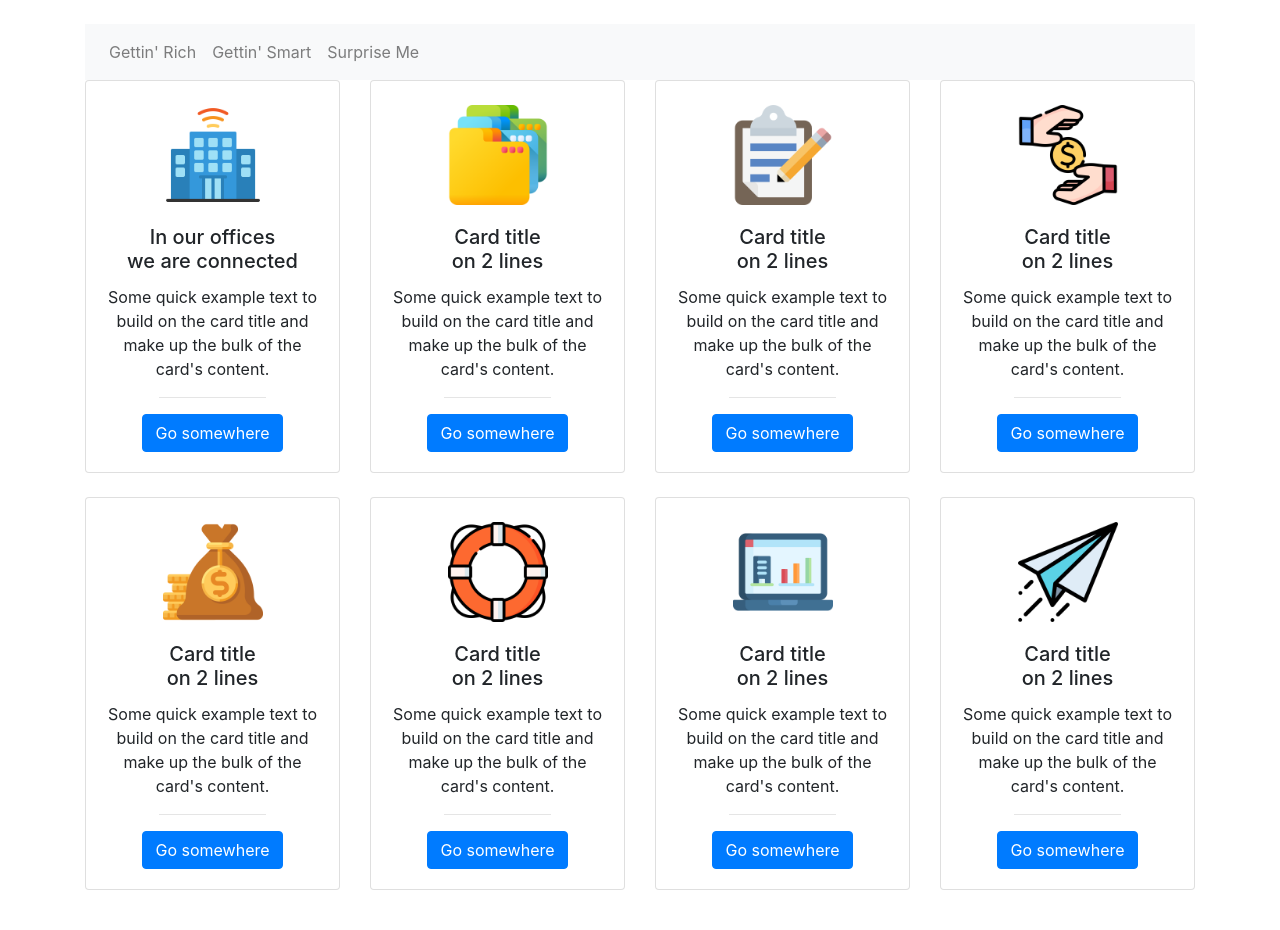
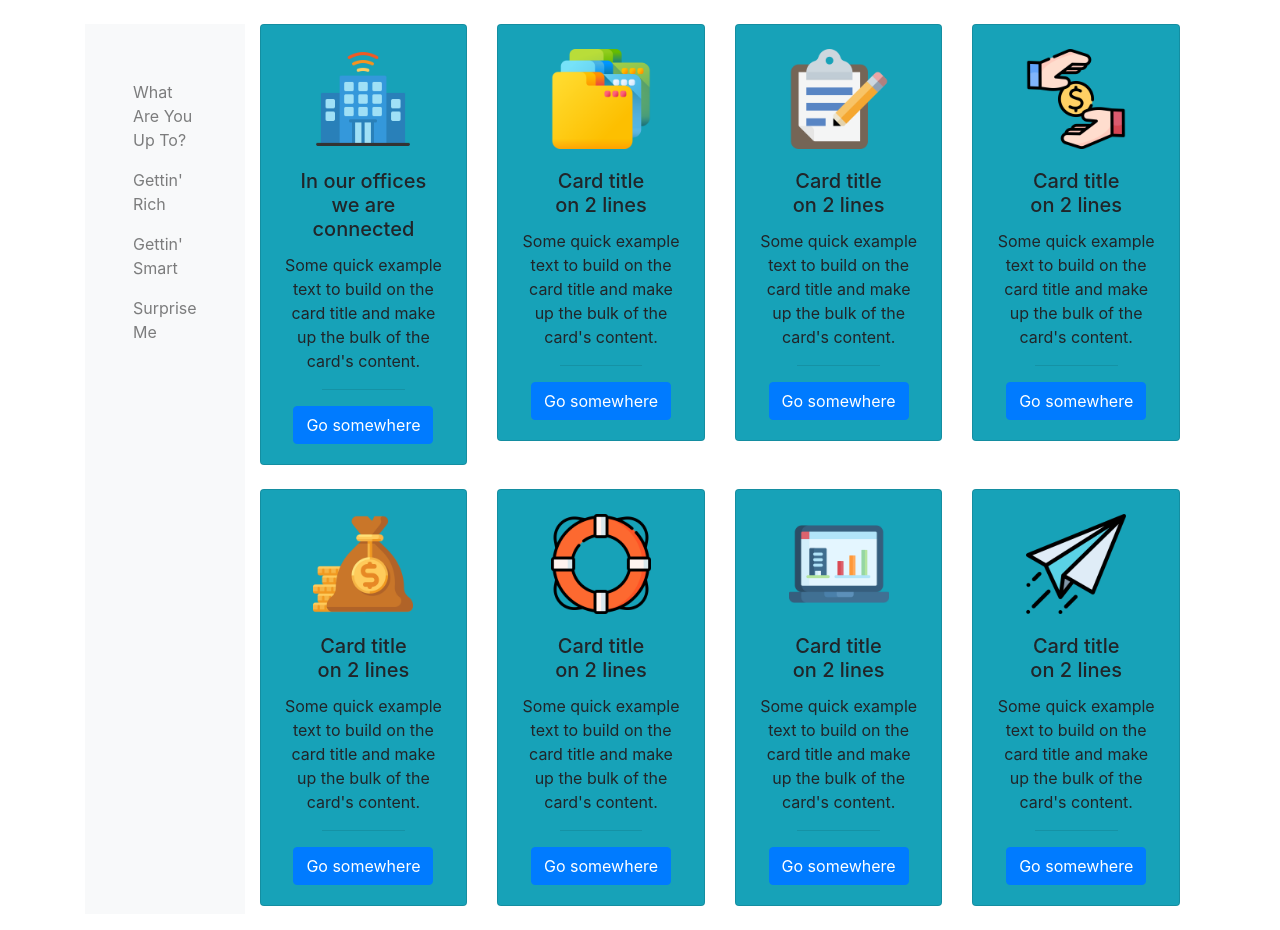
Before and after one commit to WillemDT369/css-framework, a plain HTML site: page index.html in a window 1280 px wide. Drawn offline with nearby package versions, Linux system fonts and the light colour scheme.

Commit message:
hiding navbar

```diff
--- a/index.html
+++ b/index.html
@@ -10,11 +10,14 @@
     <link rel="stylesheet" href="https://stackpath.bootstrapcdn.com/bootstrap/4.3.1/css/bootstrap.min.css">
   </head>
   <body>
-      <div class="container mt-4 ">
-        <nav class="navbar navbar-expand-md navbar-light bg-light">
-
-          <div class="collapse navbar-collapse">
+      <div class="container d-flex mt-4 ">
+          <nav class="navbar navbar-light bg-light mb-3 p-5 d-flex align-items-start d-sm-none d-md-block">
+                                                                                <!--hiding navbar small screens-->
+            <div class="">
               <ul class="navbar-nav">
+                <li class="nav-item">
+                  <a href="" class="nav-link">What Are You Up To?</a>
+                </li>
                 <li class="nav-item">
                   <a href="" class="nav-link">Gettin' Rich</a>
                 </li>
@@ -27,9 +30,9 @@
               </ul>
             </div>
           </nav>
-          <div class="row">
+          <div class="row mx-auto" style="width: auto">
               <div class="col-sm-12 col-md-6 col-lg-3">
-                <div class="card text-center mb-4">
+                <div class="card text-center mb-4 bg-info">
                     <img src="icons/company1.png" style="width: 100px" class="card-img-top mx-auto pt-4" alt="...">
                     <div class="card-body">
                         <h5 class="card-title">In our offices <br> we are connected</h5>
@@ -40,7 +43,7 @@
                 </div>
               </div>
               <div class="col-sm-12 col-md-6 col-lg-3">
-                <div class="card text-center mb-4">
+                <div class="card text-center mb-4 bg-info">
                     <img src="icons/folder2.png" style="max-width: 100px" class="card-img-top mx-auto pt-4" alt="...">
                     <div class="card-body">
                         <h5 class="card-title">Card title <br> on 2 lines</h5>
@@ -51,7 +54,7 @@
                 </div>
               </div>
               <div class="col-sm-12 col-md-6 col-lg-3">
-                <div class="card text-center mb-4">
+                <div class="card text-center mb-4 bg-info">
                     <img src="icons/clipboards3.png" style="max-width: 100px" class="card-img-top mx-auto pt-4" alt="...">
                     <div class="card-body">
                         <h5 class="card-title">Card title <br> on 2 lines</h5>
@@ -62,7 +65,7 @@
                 </div>
               </div>
               <div class="col-sm-12 col-md-6 col-lg-3">
-                <div class="card text-center mb-4">
+                <div class="card text-center mb-4 bg-info">
                     <img src="icons/pay4.png" style="max-width: 100px" class="card-img-top mx-auto pt-4" alt="...">
                     <div class="card-body">
                         <h5 class="card-title">Card title <br> on 2 lines</h5>
@@ -73,7 +76,7 @@
                 </div>
               </div>
               <div class="col-sm-12 col-md-6 col-lg-3">
-                <div class="card text-center mb-4">
+                <div class="card text-center mb-4 bg-info">
                     <img src="icons/money-bag5.png" style="max-width: 100px" class="card-img-top mx-auto pt-4" alt="...">
                     <div class="card-body">
                         <h5 class="card-title">Card title <br> on 2 lines</h5>
@@ -84,7 +87,7 @@
                 </div>
               </div>
               <div class="col-sm-12 col-md-6 col-lg-3">
-                <div class="card text-center mb-4">
+                <div class="card text-center mb-4 bg-info">
                     <img src="icons/life-preserver6.png" style="max-width: 100px" class="card-img-top mx-auto pt-4" alt="...";>
                     <div class="card-body">
                         <h5 class="card-title">Card title <br> on 2 lines</h5>
@@ -95,7 +98,7 @@
                 </div>
               </div>
               <div class="col-sm-12 col-md-6 col-lg-3">
-                <div class="card text-center mb-4">
+                <div class="card text-center mb-4 bg-info">
                     <img src="icons/laptop7.png" style="max-width: 100px" class="card-img-top mx-auto pt-4" alt="...">
                     <div class="card-body">
                         <h5 class="card-title">Card title <br> on 2 lines</h5>
@@ -106,7 +109,7 @@
                 </div>
               </div>
               <div class="col-sm-12 col-md-6 col-lg-3">
-                <div class="card text-center mb-4">
+                <div class="card text-center mb-4 bg-info">
                     <img src="icons/airplane8.png" style="max-width: 100px" class="card-img-top mx-auto pt-4" alt="...">
                     <div class="card-body">
                         <h5 class="card-title">Card title <br> on 2 lines</h5>
```
Lines whose indentation alone changed are shown as unchanged.
